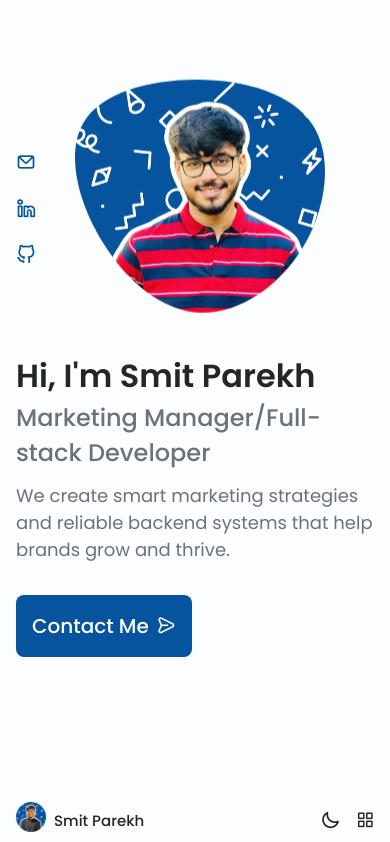
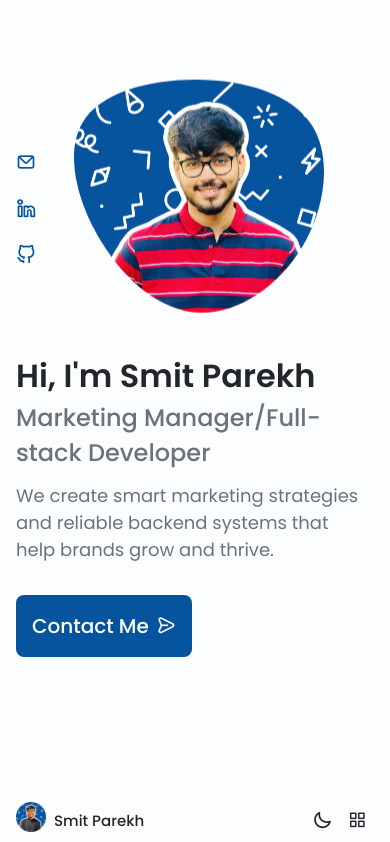
Before and after one commit to SmitParekh84/Smit-React-New-Portfolio-front-end, a React (Vite) app: page / in a window 390 px wide. Shown: the top 842 px of the page. Built offline with nearby package versions, Linux system fonts and the light colour scheme; no server answers; some icons are missing.

Commit message:
Remove unnecessary right margin for mobile container to improve layout

```diff
--- a/src/assets/css/styles.css
+++ b/src/assets/css/styles.css
@@ -1277,7 +1277,7 @@ img {
 @media screen and (max-width: 480px) {
   .container {
     margin-left: var(--mb-1);
-    margin-right: var(--mb-1);
+    /* margin-right: var(--mb-1); */
   }
   .logo-image {
     width: 30px; /* Smaller logo size for mobile */
```
